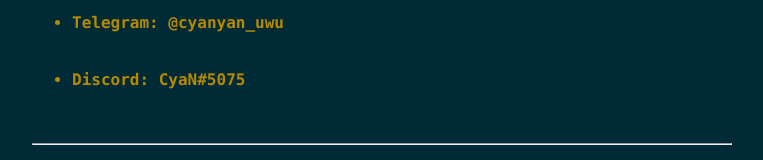
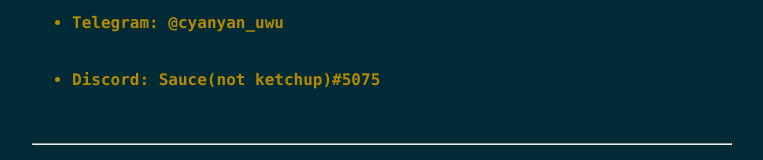
Before and after one commit to ankitsarkar-cyan/ankitsarkar-cyan.github.io, a plain HTML site: page index.html in a window 1280 px wide. Shown: the part 367-527 px from the top of the page, without its empty margins (258-1021 px from the left). Drawn offline with Linux system fonts and the light colour scheme.

Commit message:
Update index.html

```diff
--- a/index.html
+++ b/index.html
@@ -48,7 +48,7 @@ a {
      <li><b>Telegram:</b> <strong>@cyanyan_uwu</strong></li>
      <br>
      <br>
-     <li><b>Discord:</b> <strong>CyaN#5075</strong></li>
+     <li><b>Discord:</b> <strong>Sauce(not ketchup)#5075</strong></li>
      <br>
      <br>
     </ul>
```
